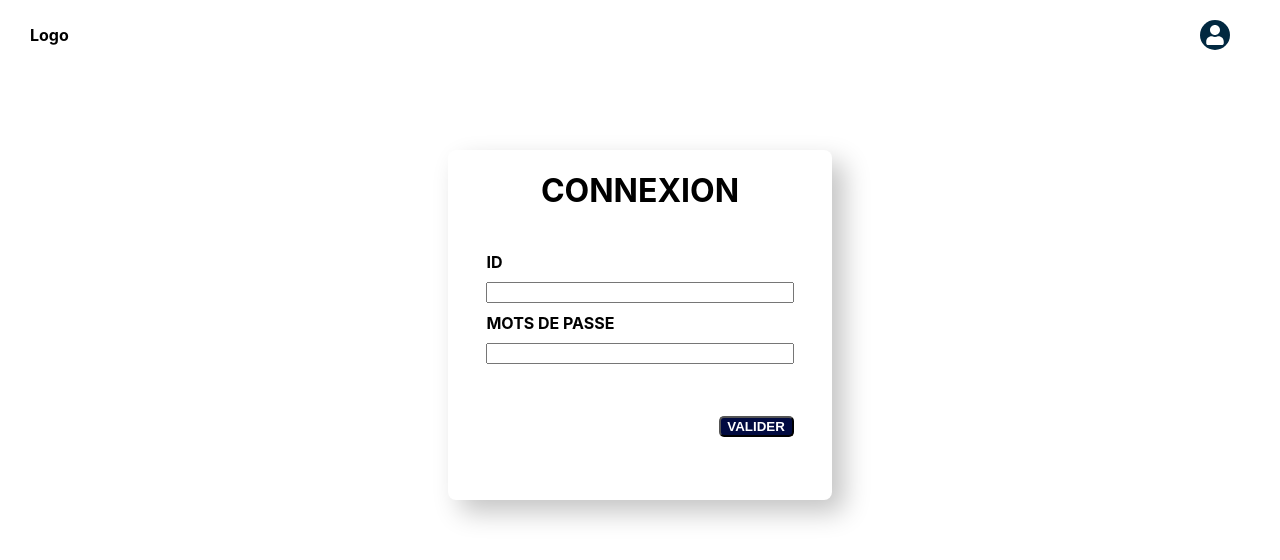
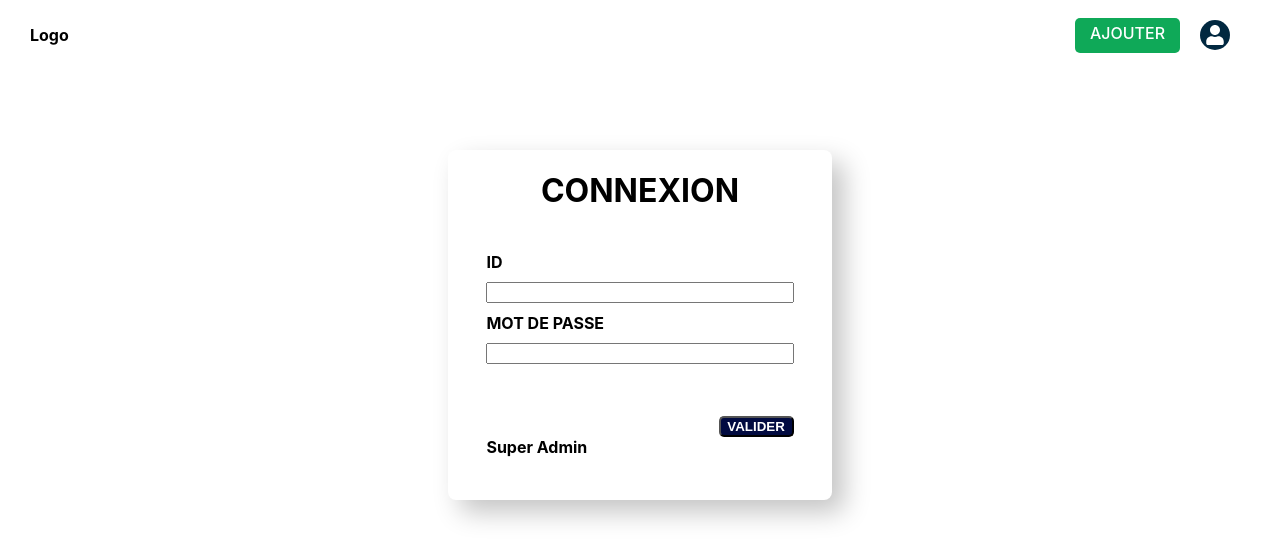
Before and after one commit to Yann-react/my_tic, a React (Create React App) app: page / in a window 1280 px wide. Shown: the top 560 px of the page. Built offline with nearby package versions, Linux system fonts and the light colour scheme.

Commit message:
Update Login.jsx

```diff
--- a/src/components/Login.jsx
+++ b/src/components/Login.jsx
@@ -1,4 +1,4 @@
-import React, {useEffect} from 'react'
+import React , {Component }from 'react'
 import '../styles/Login.css'
 import { useNavigate } from "react-router-dom";
 import Entete from "./Entete";
@@ -7,36 +7,9 @@ import md5 from 'md5';
 export default function Login() {
     const navigate = useNavigate()
 
-    function verifierConnexion(){
-        if((window.sessionStorage.getItem("matricule")!=null)&&(window.sessionStorage.getItem("mdp")!=null)){
-            const matricul = window.sessionStorage.getItem("matricule")
-            const password = window.sessionStorage.getItem("mdp")
-           const url =  encodeURI("http://tryconnectadmin/tryConnectAdmin.php?matricule="+matricul+"&mdp="+password)
-
-         axios.get(url)
-             .then(function (response) {
-                 console.log(response.data);
-                 if(response.data.succes){
-                     //Ok il est connecté, il peut rester
-                 }else{
-                     //Il degage
-                    navigate('/');
-                 }
-             })
-             .catch(function (error) {
-                 console.log(error);
-             })
-             .then(function () {
-             })
-        }else{
-            //Deco
-            navigate('/');
-        }
+    function versSuper(){
+        navigate('/LoginSuper');
     }
-
-    useEffect(()=>{
-        verifierConnexion()
-      },[])
    function handleSbmit(){
     const matricul = document.getElementById('matricul').value
     const password = md5(document.getElementById('password').value)
@@ -64,16 +37,10 @@ export default function Login() {
              // always executed
          })
    }
-
-
-
-
-
-
     return (
     <>
 
-                <Entete showAjouter={false} lienProfil="#" />
+                <Entete lienProfil="#" />
 
     <div className="box-lo">
 
@@ -81,12 +48,14 @@ export default function Login() {
     <h1>CONNEXION</h1>
     <div className='formLogin'>
         <label htmlFor="id" >ID</label>
-        <input type="text" name='id' id='matricul' />
-        <label htmlFor="motspass">MOTS DE PASSE</label>
-        <input type="text" name='motspass' id='password' />
-        <p className="disactive">Identifiant erroné</p>
+        <input type="text" name='id' id='matricul'/>
+        <label htmlFor="motspass">MOT DE PASSE</label>
+        <input type="password" name='motspass' id='password' />
+        <p className="disactive">Identifiants erronés</p>
         <button className='but-login' onClick={handleSbmit}>VALIDER</button>
+        <div className='supAdmin' onClick={versSuper}>Super Admin</div>
     </div>
+
     </div>
     </div>
     </>
```
